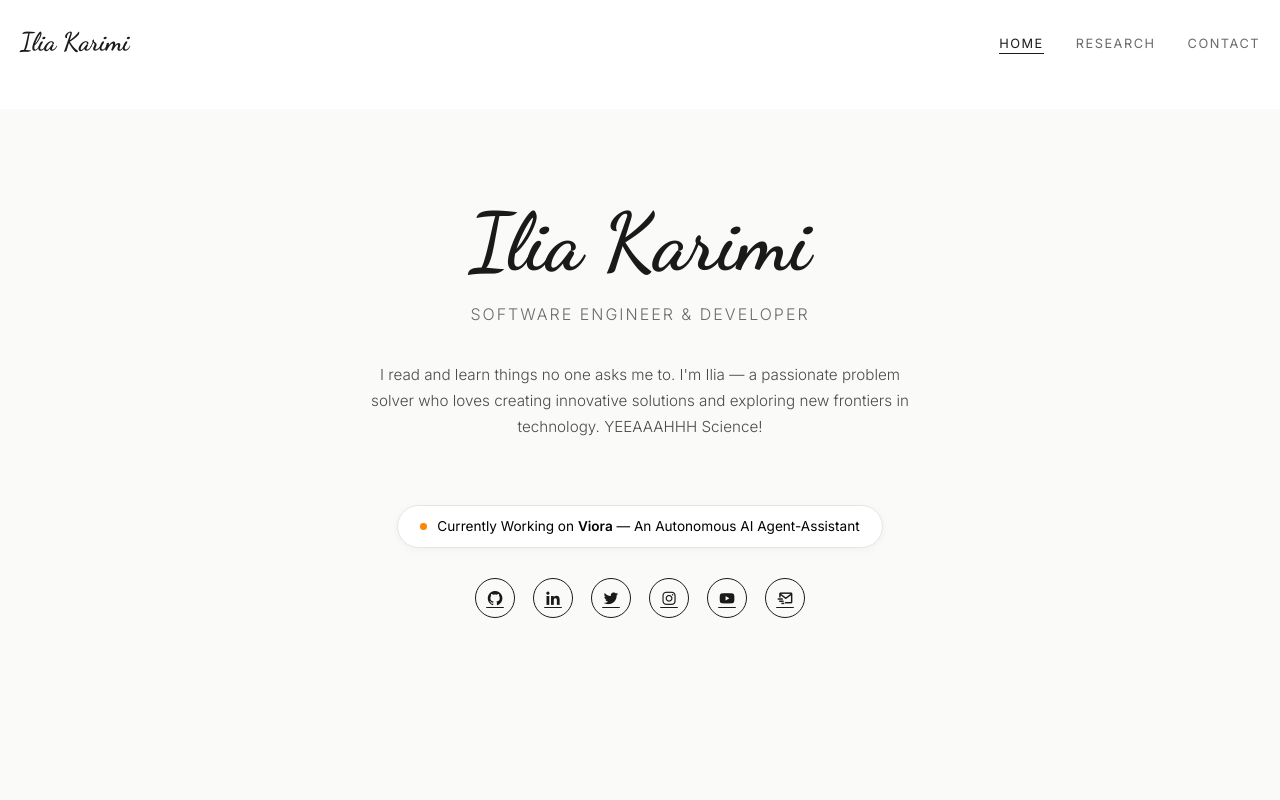
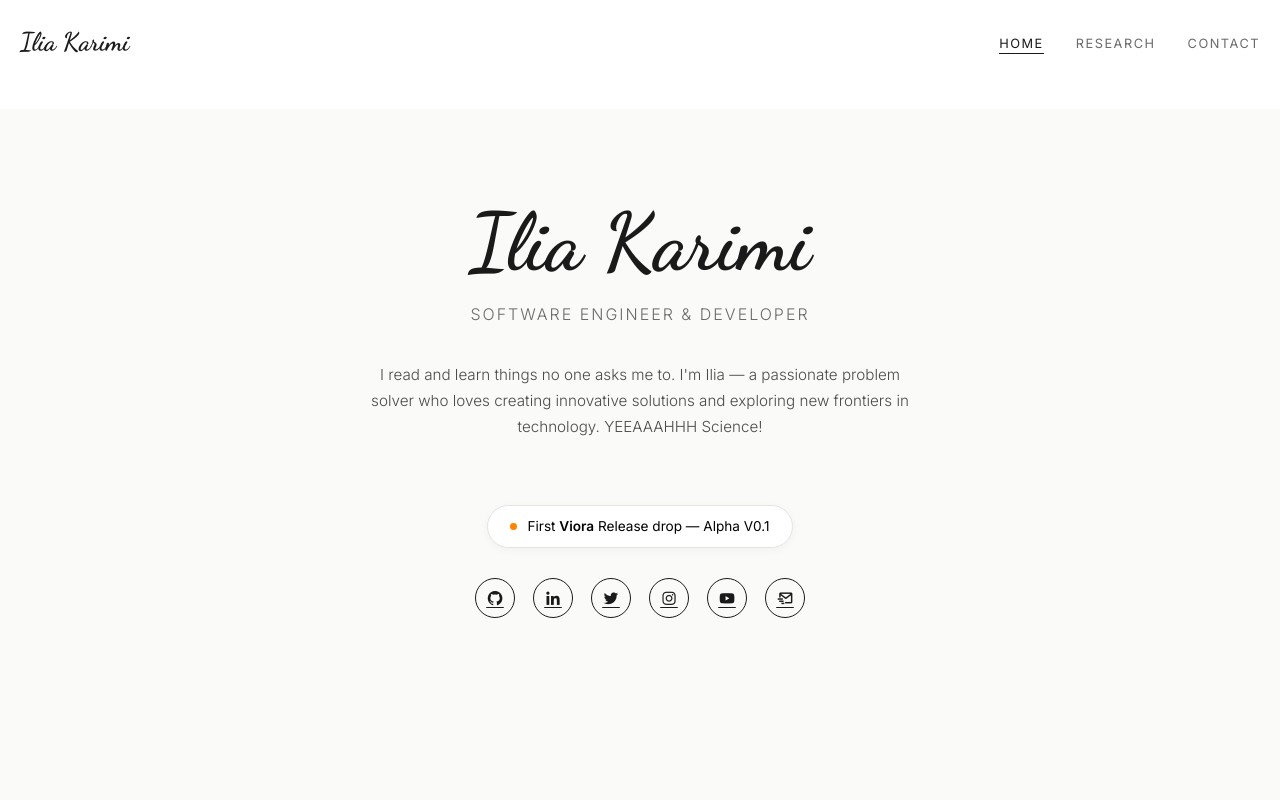
Before and after one commit to iliakarimi/iliakarimi.github.io, a plain HTML site: page index.html in a window 1280 px wide. Shown: the top 800 px of the page. Drawn offline with nearby package versions, Linux system fonts and the light colour scheme.

Commit message:
Update index.html

```diff
--- a/index.html
+++ b/index.html
@@ -193,7 +193,7 @@
 
           <div class="status-badge" role="status" aria-live="polite">
             <div class="status-dot" aria-hidden="true"></div>
-            <span>Currently Working on <strong>Viora</strong> — An Autonomous AI Agent-Assistant</span>
+            <span>First <strong>Viora</strong> Release drop — Alpha V0.1</span>
           </div>
 
           <nav class="social-links" aria-label="Social media links">
```
